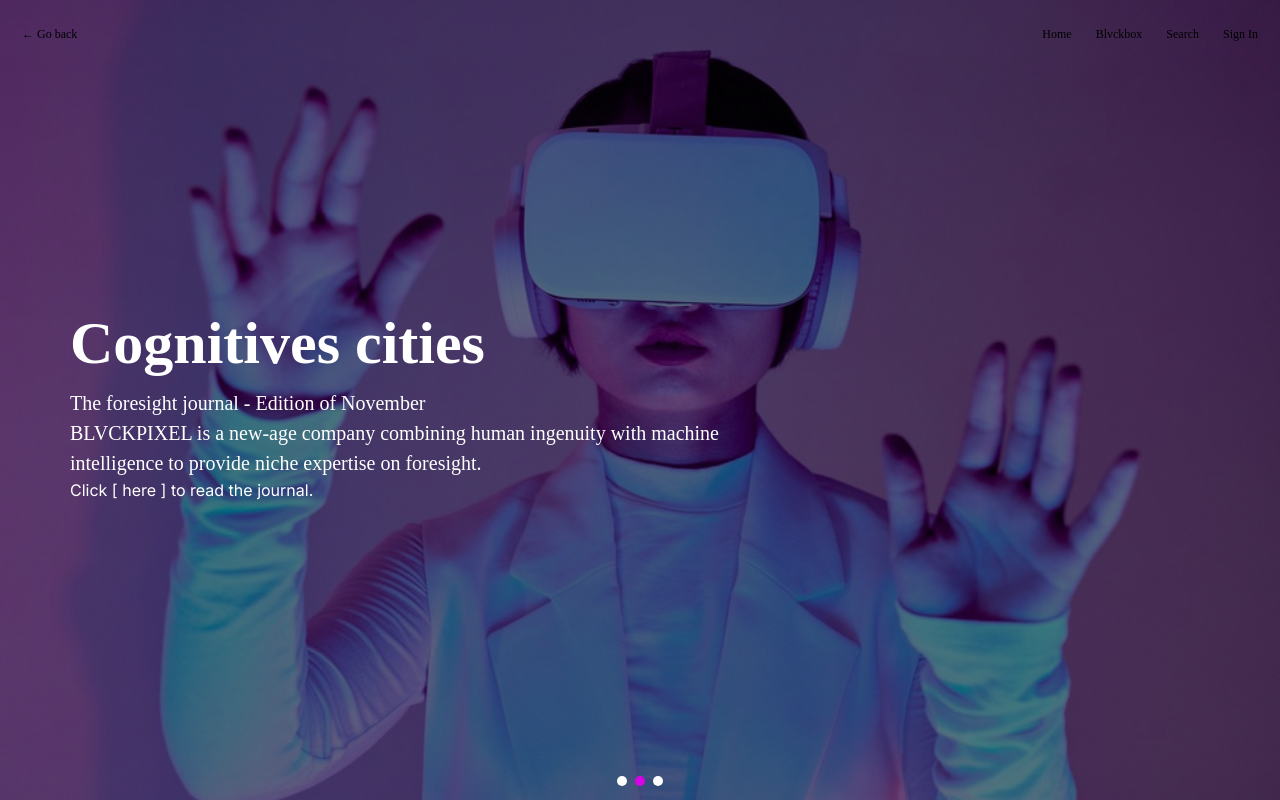
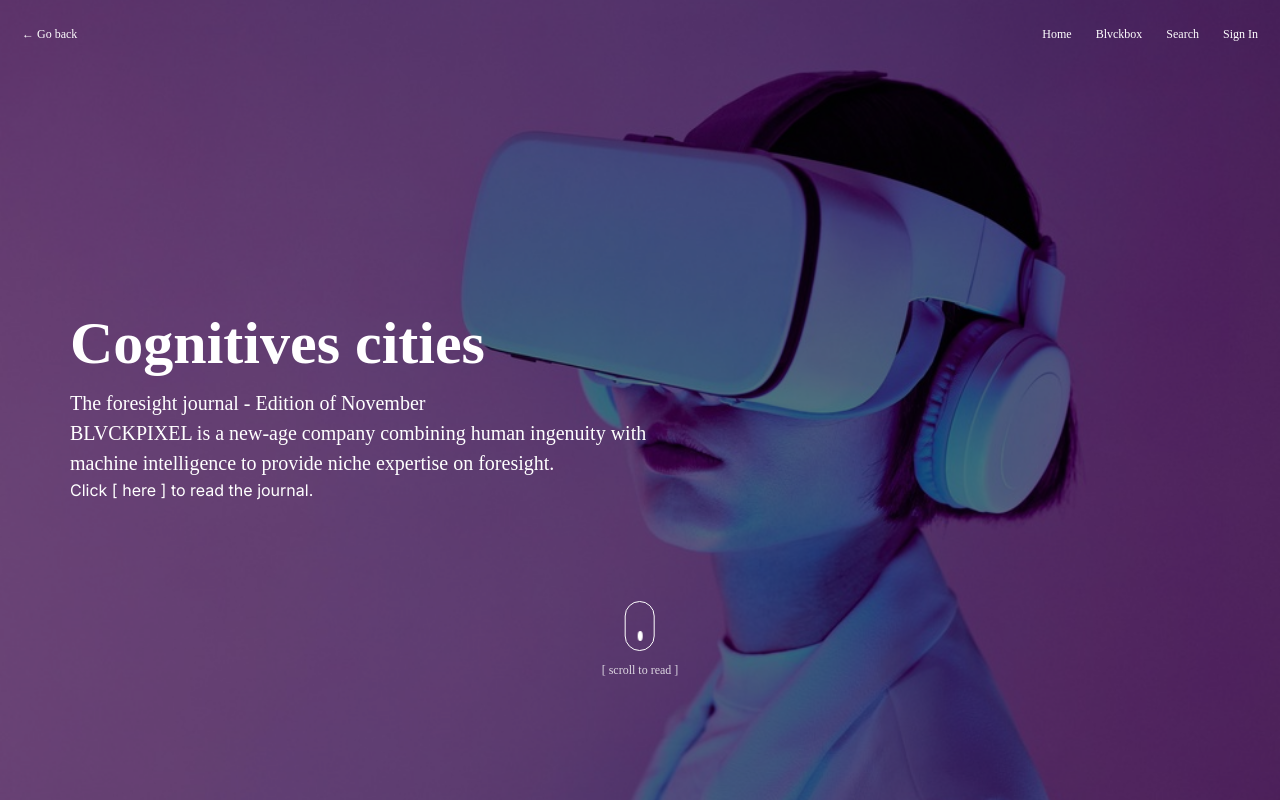
Before and after one commit to Brobot64/bp2_dev, a Next.js app: page /journal/first in a window 1280 px wide. Built offline with nearby package versions, Linux system fonts and the light colour scheme.

Commit message:
✨Update CSS styles and fix autoplay in journal edition page

```diff
--- a/app/globals.css
+++ b/app/globals.css
@@ -27,6 +27,9 @@
 }
 
 @layer components {
+  .app_container {
+    @apply px-[70px];
+  }
   .description {
     display: inline;
     -webkit-box-orient: vertical;
--- a/app/test.css
+++ b/app/test.css
@@ -96,6 +96,20 @@
 .mySwiper > .swiper-wrapper > .slide-banner .banner-slider-content button {
   width: fit-content;
   color: #ffffff;
+}
+
+.bg-overlay {
+  z-index: 99;
+}
+
+.bg-overlay::before {
+  content: '';
+  position: absolute;
+  top: 0;
+  left: 0;
+  width: 100%;
+  height: 100%;
+  background: rgba(0, 0, 0, 0.5);
 }
 
 .mySwiper > .swiper-wrapper > .slide > div {
--- a/components/common/description.tsx
+++ b/components/common/description.tsx
@@ -10,8 +10,10 @@ function Description({ text }: { text: string }) {
 
   return (
     <>
-      <div className="inline">
-        <p className={`description text-[15px] ${isExpanded ? 'expand' : ''}`}>
+      <div className="">
+        <p
+          className={`description text-[20px] leading-none ${isExpanded ? 'expand' : ''}`}
+        >
           {isExpanded ? text : text.slice(0, 450) + '...'}
         </p>
         <button onClick={toggleReadMore} className="inline text-sm font-normal">
--- a/src/popups/Popup.css
+++ b/src/popups/Popup.css
@@ -19,7 +19,6 @@
 .popup {
   background: rgba(255, 255, 255, 1);
   padding: 40px;
-  border-radius: 16px;
   box-shadow: 0 0 20px rgba(0, 0, 0, 0.1);
   animation: fadeIn 0.3s ease-in-out;
   width: 90%;
@@ -46,7 +45,6 @@
   padding: 0;
   height: 90vh;
   width: 90%;
-  border-radius: 16px;
 }
 
 .popup.default .header {
--- a/src/shared/journal/index.tsx
+++ b/src/shared/journal/index.tsx
@@ -6,7 +6,6 @@ import { Swiper, SwiperSlide } from 'swiper/react';
 import {
   Autoplay,
   EffectFade,
-  Navigation,
   Pagination,
   Mousewheel,
   Keyboard,
@@ -27,6 +26,7 @@ function JournalSharedPage() {
   const [bannerBg, setBannerBg] = React.useState('banner.jpg');
 
   useEffect(() => {
+    setIsBgDark(true);
     // reset bg color on unmount
     return () => {
       setIsBgDark(false);
@@ -84,7 +84,7 @@ function JournalSharedPage() {
         // }
         onSlideChange={(swiper) => {
           console.log('slide change', swiper.activeIndex);
-          if (swiper.activeIndex === 3) {
+          if (swiper.activeIndex === 3 || swiper.activeIndex === 0) {
             setIsBgDark(true);
           } else {
             setIsBgDark(false);
@@ -96,52 +96,24 @@ function JournalSharedPage() {
         // threshold={isMobile ? 15 : 2}
       >
         <SwiperSlide
-          className="slide-banner"
+          className="slide-banner banner-slider bg-overlay"
           style={{
             backgroundImage: `url(/${bannerBg})`,
             backgroundPosition: 'center',
             backgroundSize: 'cover',
             backgroundRepeat: 'no-repeat',
-            // transition: 'background-image 0.5s ease-in-out',
           }}
         >
-          <Swiper
-            onInit={(swiper) => (swiperRefBanner.current = swiper)}
-            slidesPerView={1}
-            navigation={false}
-            pagination={{ clickable: true }}
-            autoplay={true}
-            speed={1000}
-            loop={true}
-            className="mySwiper1 banner-slider"
-            spaceBetween={0}
-            style={{
-              width: '100%',
-              height: '100%',
-            }}
-            modules={[Autoplay, Pagination, EffectFade, Mousewheel, Keyboard]}
-            keyboard={true}
-            onSlideChangeTransitionStart={(swiper) => {
-              if (swiper.realIndex === 0) {
-                setBannerBg('banner.jpg');
-              } else if (swiper.realIndex === 1) {
-                setBannerBg('banner1.jpg');
-              }
-            }}
-            fadeEffect={{
-              crossFade: true,
-            }}
-            effect="fade"
-          >
-            <SwiperSlide
-              className=""
-              style={{
-                // paddingLeft: '70px',
-                // paddingRight: '70px',
-                height: '100%',
-              }}
-            >
-              <div className="banner-slider-content">
+          <div className={`scrollanimation ${true ? '' : 'hide'}`}>
+            <div className="mouse">
+              <span className="wheel"></span>
+            </div>
+            <p>[ scroll to read ]</p>
+            {/* <div className="icon">
+            <img src="/animation.gif" alt="scroll animation" />
+          </div> */}
+          </div>
+          <div className="banner-slider-content relative app_container">
             <h3>Cognitives cities</h3>
             <p>The foresight journal - Edition of November</p>
             <p>
@@ -150,42 +122,6 @@ function JournalSharedPage() {
             </p>
             <button>Click [ here ] to read the journal.</button>
           </div>
-            </SwiperSlide>
-
-            <SwiperSlide
-              className=""
-              style={{
-                height: '100%',
-              }}
-            >
-              <div className="banner-slider-content">
-                <h3>Cognitives cities</h3>
-                <p>The foresight journal - Edition of November</p>
-                <p>
-                  BLVCKPIXEL is a new-age company combining human ingenuity with
-                  machine intelligence to provide niche expertise on foresight.
-                </p>
-                <button>Click [ here ] to read the journal.</button>
-              </div>
-            </SwiperSlide>
-
-            <SwiperSlide
-              className=""
-              style={{
-                height: '100%',
-              }}
-            >
-              <div className="banner-slider-content">
-                <h3>Cognitives cities</h3>
-                <p>The foresight journal - Edition of November</p>
-                <p>
-                  BLVCKPIXEL is a new-age company combining human ingenuity with
-                  machine intelligence to provide niche expertise on foresight.
-                </p>
-                <button>Click [ here ] to read the journal.</button>
-              </div>
-            </SwiperSlide>
-          </Swiper>
         </SwiperSlide>
 
         {/* slide 2 */}
@@ -261,54 +197,38 @@ function JournalSharedPage() {
             </h1>
 
             <div className="grid grid-cols-3 gap-[50px]">
+              {[
+                {
+                  title: 'Introduction',
+                  link: '/journal/cognitive-cities/november',
+                },
+                {
+                  title: 'What’s now',
+                  link: '/journal/cognitive-cities/november',
+                },
+                {
+                  title: 'Culture / Values / Lifestyle',
+                  link: '/journal/cognitive-cities/november',
+                },
+                {
+                  title: 'What’s next the bridge',
+                  link: '/journal/cognitive-cities/november',
+                },
+                {
+                  title: 'What’s after next',
+                  link: '/journal/cognitive-cities/last',
+                },
+              ].map((item, index) => (
                 <Link
                   href="/journal/[slug]/[edition]"
-                as="/journal/cognitive-cities/november"
+                  as={item.link}
+                  key={index}
                 >
-                <div className="border-[5px] flex items-center justify-center h-[200px]">
-                  <p className="text-[15px] font-bold">Introduction</p>
+                  <div className="border-[8px] flex items-center justify-center h-[200px] w-[300px]">
+                    <p className="text-[15px] font-bold">{item.title}</p>
                   </div>
                 </Link>
-
-              <Link
-                href="/journal/[slug]/[edition]"
-                as="/journal/cognitive-cities/november"
-              >
-                <div className="border-[5px] flex items-center justify-center h-[200px]">
-                  <p className="text-[15px] font-bold">What’s now</p>
-                </div>
-              </Link>
-
-              <Link
-                href="/journal/[slug]/[edition]"
-                as="/journal/cognitive-cities/november"
-              >
-                <div className="border-[5px] flex items-center justify-center h-[200px]">
-                  <p className="text-[15px] font-bold">
-                    Culture / Values / Lifestyle
-                  </p>
-                </div>
-              </Link>
-
-              <Link
-                href="/journal/[slug]/[edition]"
-                as="/journal/cognitive-cities/november"
-              >
-                <div className="border-[5px] flex items-center justify-center h-[200px]">
-                  <p className="text-[15px] font-bold">
-                    What’s next the bridge
-                  </p>
-                </div>
-              </Link>
-
-              <Link
-                href="/journal/[slug]/[edition]"
-                as="/journal/cognitive-cities/last"
-              >
-                <div className="border-[5px] flex items-center justify-center h-[200px]">
-                  <p className="text-[15px] font-bold">What’s after next</p>
-                </div>
-              </Link>
+              ))}
             </div>
           </div>
         </SwiperSlide>
```
Also changed, not shown: components/home/popups/Popup.css (+55 -60 lines), src/shared/journal/edition/index.tsx (+15 -12 lines). Lines whose indentation alone changed are shown as unchanged.
